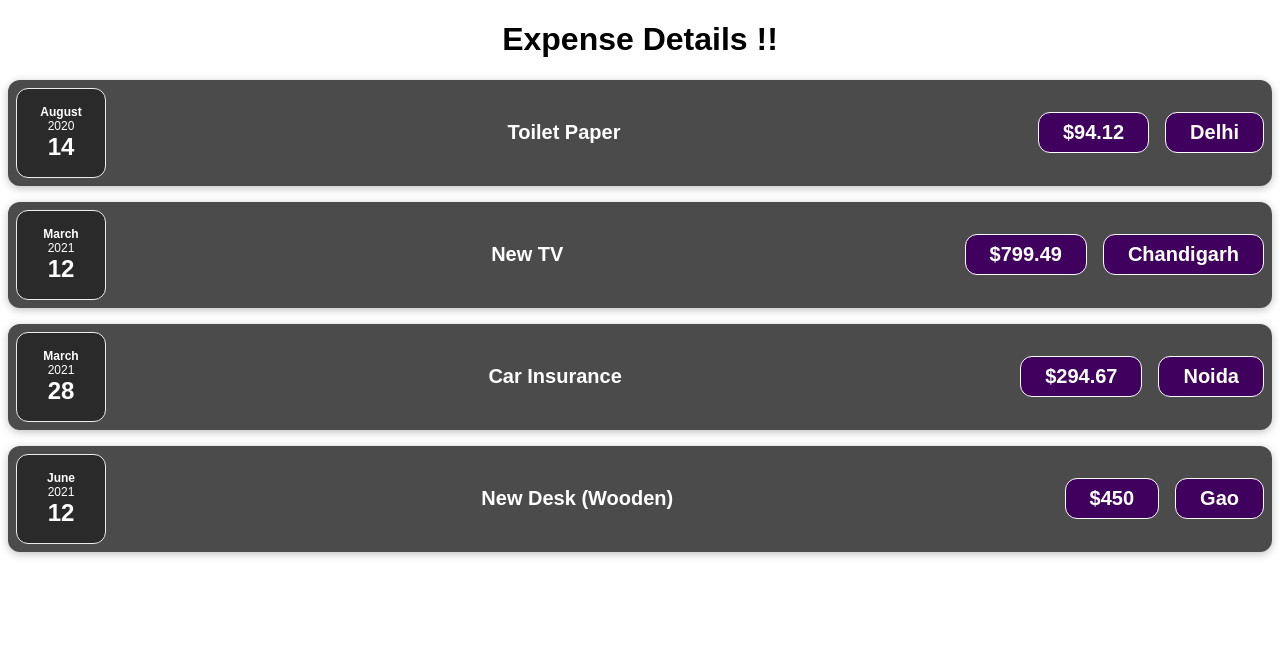
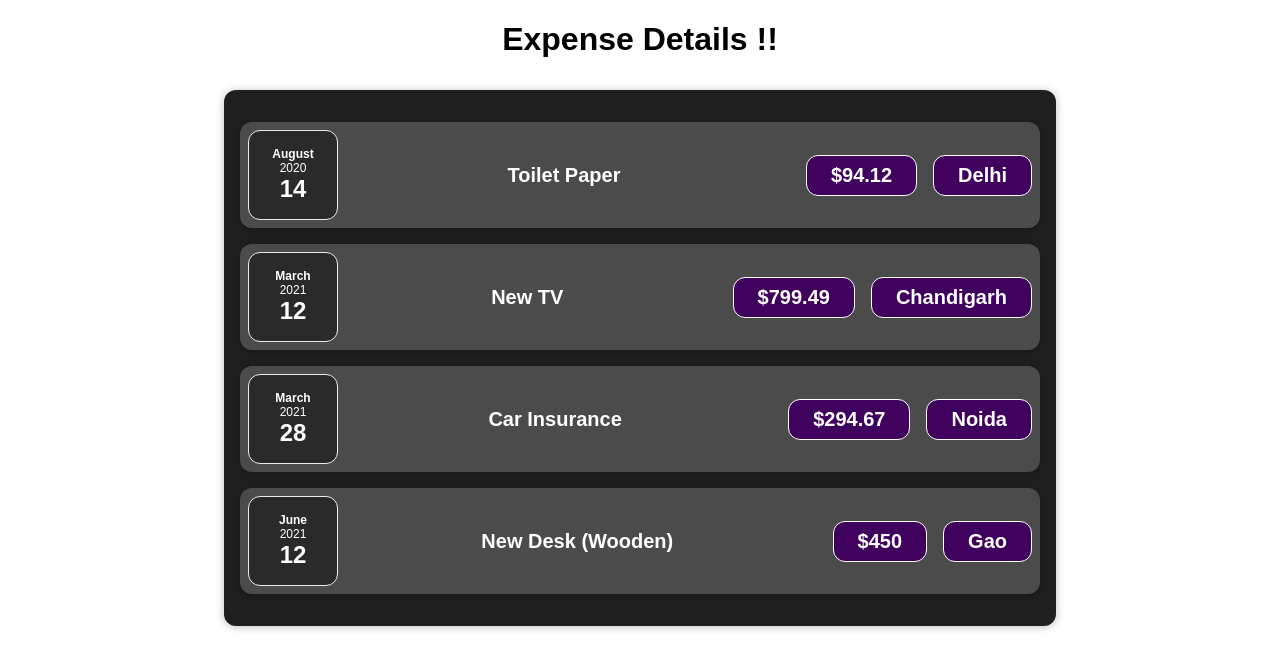
Before and after one commit to Rahul-71/Expenses, a React (Create React App) app: page / in a window 1280 px wide. Shown: the top 670 px of the page. Built offline with nearby package versions, Linux system fonts and the light colour scheme.

Commit message:
Added a card look to Expenses

```diff
--- a/src/App.js
+++ b/src/App.js
@@ -1,4 +1,4 @@
-import ExpenseItems from "./components/ExpenseItems";
+import Expenses from "./components/Expenses";
 import "./styles.css";
 
 export default function App() {
@@ -12,14 +12,7 @@
 	return (
 		<div className="App">
 			<h1>Expense Details !!</h1>
-			{expenses.map(expense => (
-				<ExpenseItems
-					title={expense.title}
-					amount={expense.amount}
-					date={expense.date}
-					location={expense.location}
-				/>
-			))}
+			<Expenses expenses={expenses} />
 		</div>
 	);
 }
--- /dev/null
+++ b/src/components/Expenses.css
@@ -0,0 +1,9 @@
+.expenses {
+    padding: 1rem;
+    background-color: rgb(31, 31, 31);
+    margin: 2rem auto;
+    width: 50rem;
+    max-width: 95%;
+    border-radius: 12px;
+    box-shadow: 0 1px 8px rgba(0, 0, 0, 0.25);
+}
--- /dev/null
+++ b/src/components/Expenses.js
@@ -0,0 +1,17 @@
+import ExpenseItems from "./ExpenseItems";
+import "./Expenses.css";
+
+export default function Expenses(props) {
+    return (
+        <div className="expenses">
+            {props.expenses.map(expense => (
+                <ExpenseItems
+                    title={expense.title}
+                    amount={expense.amount}
+                    date={expense.date}
+                    location={expense.location}
+                />
+            ))}
+        </div>
+    );
+}
```
